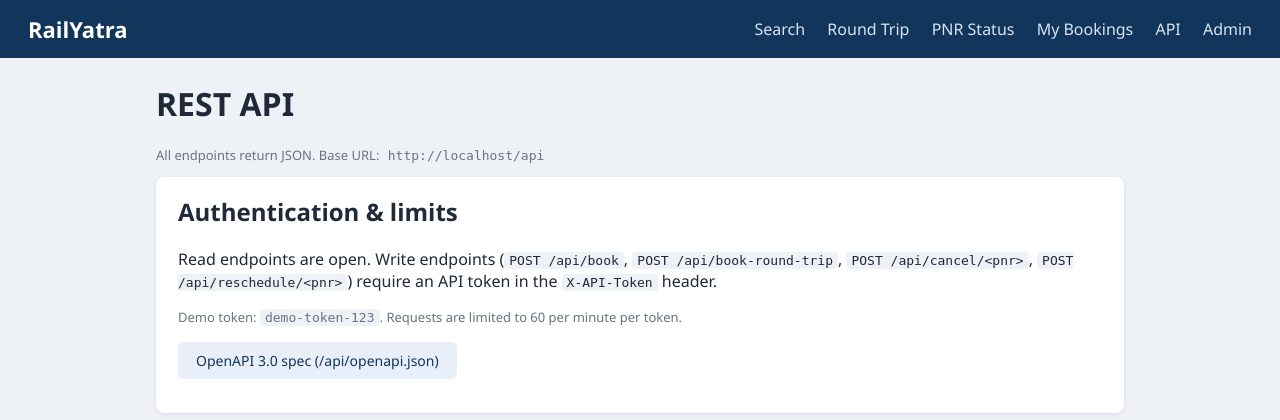
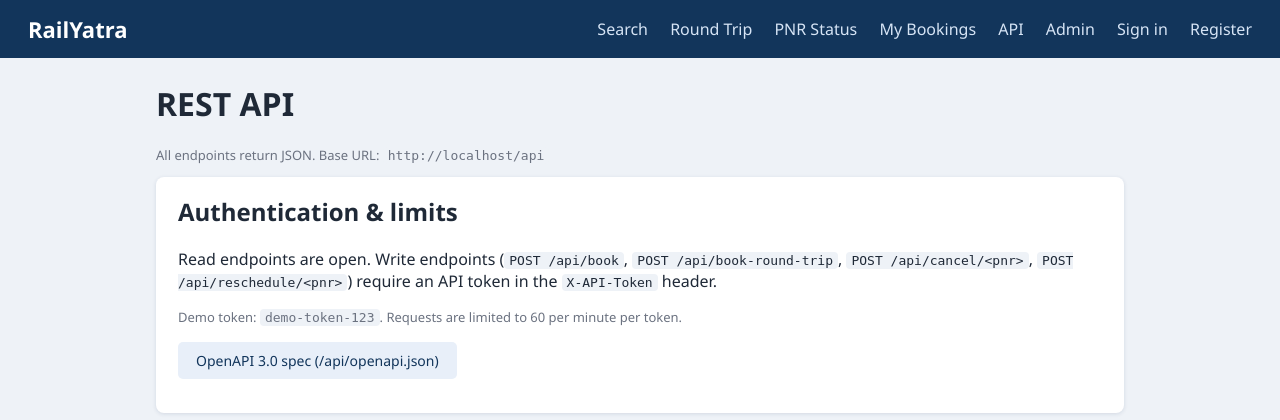
Before and after one commit to atharvabce-vit/-Train-Seat-Booking-Allotment-System, a Flask app: page /api/docs in a window 1280 px wide. Shown: the top 420 px of the page. Run offline with Flask 3, Linux system fonts and the light colour scheme.

Commit message:
Show the signed-in user and auth links in the nav

```diff
--- a/templates/base.html
+++ b/templates/base.html
@@ -16,6 +16,16 @@
             <a href="{{ url_for('booking.my_bookings') }}">My Bookings</a>
             <a href="{{ url_for('api.docs') }}">API</a>
             <a href="{{ url_for('admin.dashboard') }}">Admin</a>
+            {% if current_user %}
+                <span class="muted">{{ current_user.name }}</span>
+                <form class="inline-form" method="post" action="{{ url_for('auth.logout') }}">
+                    <input type="hidden" name="csrf_token" value="{{ csrf_token() }}">
+                    <button type="submit" class="button ghost">Sign out</button>
+                </form>
+            {% else %}
+                <a href="{{ url_for('auth.login') }}">Sign in</a>
+                <a href="{{ url_for('auth.register') }}">Register</a>
+            {% endif %}
         </nav>
     </header>
 
```
